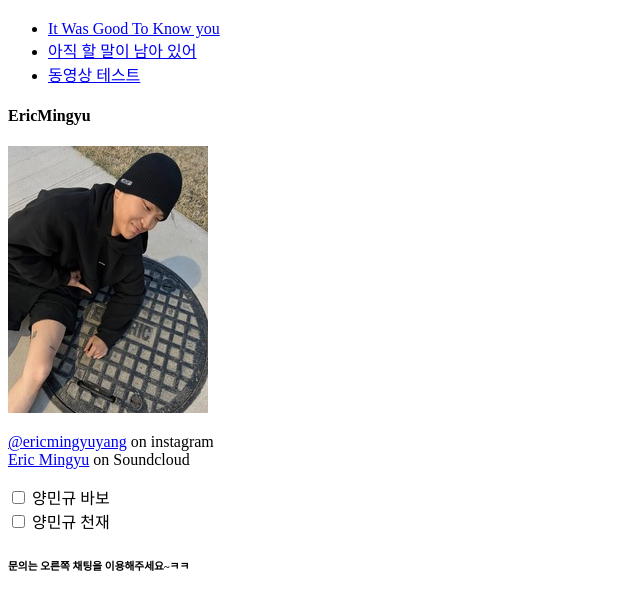
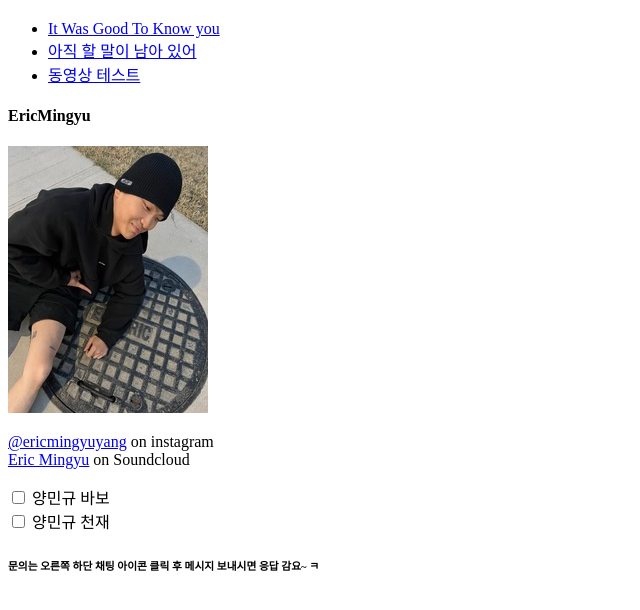
Before and after one commit to Bright614/my-first-website, a plain HTML site: page index.html in a window 1280 px wide. Shown: the part 60-670 px from the top of the page, without its empty margins (0-640 px from the left). Drawn offline with Linux system fonts and the light colour scheme.

Commit message:
문의 기능 설명을 보완했습니~답

```diff
--- a/index.html
+++ b/index.html
@@ -27,10 +27,11 @@
 
 
 <p>
-    <h6>문의는 오른쪽 채팅을 이용해주세요~ㅋㅋ</h6>
+    <h6>문의는 오른쪽 하단 채팅 아이콘 클릭 후 메시지 보내시면 응답 감요~ ㅋ</h6>
 
-    <!--Start of Tawk.to Script-->
-<script type="text/javascript">
+</p>
+ <!--Start of Tawk.to Script-->
+ <script type="text/javascript">
     var Tawk_API=Tawk_API||{}, Tawk_LoadStart=new Date();
     (function(){
     var s1=document.createElement("script"),s0=document.getElementsByTagName("script")[0];
@@ -42,7 +43,5 @@
     })();
     </script>
     <!--End of Tawk.to Script-->
-
-</p>
 </body>
 </html>
```
